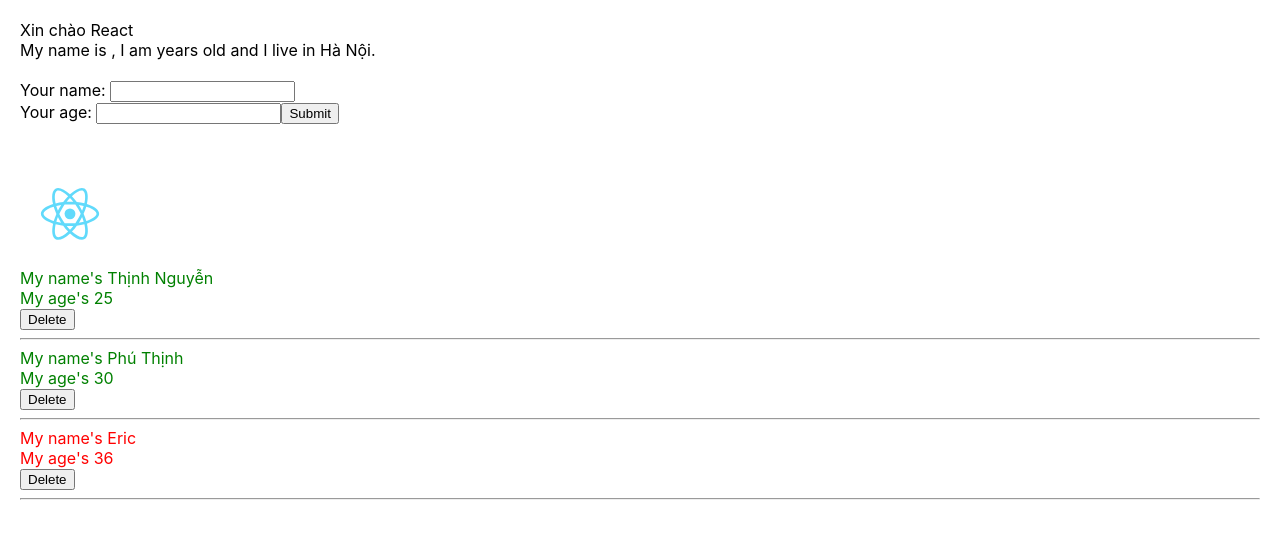
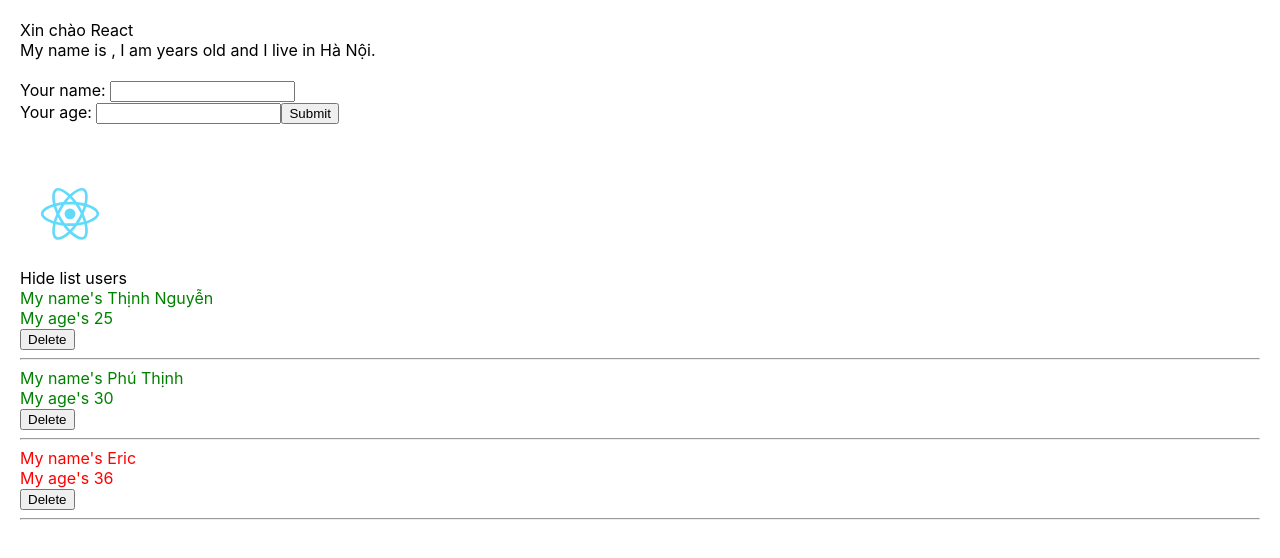
Before and after one commit to Putigol/ReactJS-Tutorial, a React (Create React App) app in the folder base-react-redux/: page / in a window 1280 px wide. Shown: the top 558 px of the page. Built offline with nearby package versions, Linux system fonts and the light colour scheme.

Commit message:
useState Hook - Control State with Function Component

```diff
--- a/base-react-redux/src/components/DisplayInfo.js
+++ b/base-react-redux/src/components/DisplayInfo.js
@@ -1,16 +1,24 @@
 import React from "react";
 import "./DisplayInfo.scss";
 import logo from "./../logo.svg";
+import { useState } from "react";
 
-//Stateless/Stateful
 const DisplayInfo = (props) => {
   //Viết function component ko dùng this (dùng trong class)
   const { listUser } = props;
-
+  const [isShowHideListUser, setIsShowHideListUser] = useState(true);
+  const handleShowHideListUser = () => {
+    setIsShowHideListUser(!isShowHideListUser);
+  };
   return (
     <div className="display-info-container">
       <img src={logo} alt="logo" className="img" />
-      {true && (
+      <div>
+        <span onClick={() => handleShowHideListUser()}>
+          {isShowHideListUser === true ? "Hide list users" : "Show list users"}
+        </span>
+      </div>
+      {isShowHideListUser && (
         <>
           {listUser.map((user, index) => {
             return (
```
